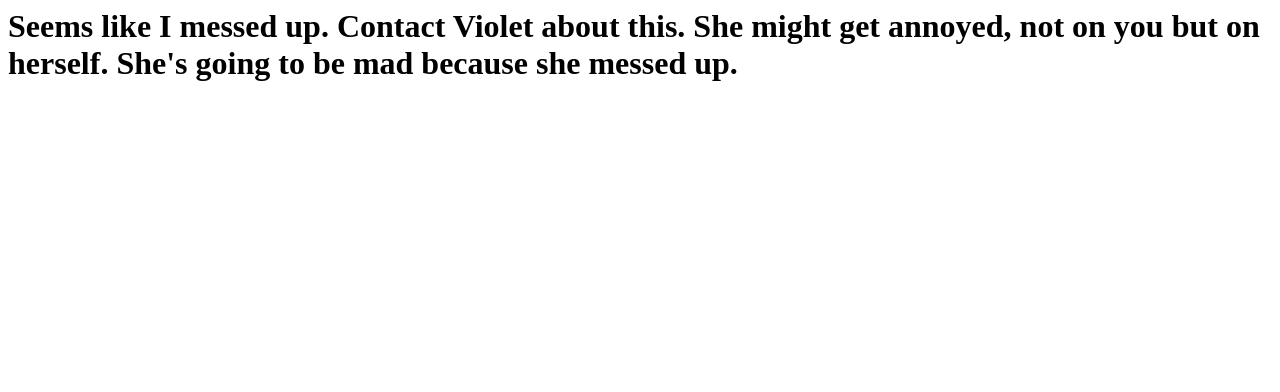
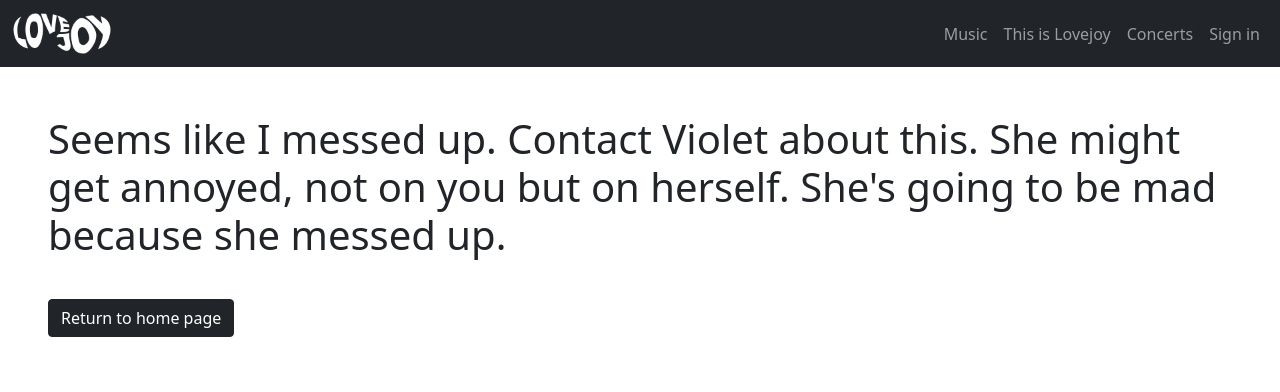
Before and after one commit to CUBE-The-Final-Shape/Lovejoy_Bandwebsite_Violet_Karlsson, a PHP site: page /error.php in a window 1280 px wide. Shown: the top 392 px of the page. Run offline with PHP 8.4, Linux system fonts and the light colour scheme.

Commit message:
Updated error.php

```diff
--- a/error.php
+++ b/error.php
@@ -1,7 +1,59 @@
-<html>
-<head>
+<?php
+
+session_start();
+if(isset($_SESSION['username'])){
+  $username = $_SESSION['username'];
+  $auth = $_SESSION['auth'];
+}
+session_write_close();
+
+echo" <html>
+  <head>
+  <title>Lovejoy - Unoffical</title>
+  <meta charset='utf-8'>
+  <link href='css/index.css' rel='stylesheet'>
+  <link href='https://fonts.googleapis.com/css?family=Montserrat' rel='stylesheet'>
+  <link rel='apple-touch-icon' href='https://getbootstrap.com/docs/5.2/assets/img/favicons/apple-touch-icon.png' sizes='180x180'>
+  <link rel='mask-icon' href='https://getbootstrap.com/docs/5.2/assets/img/favicons/safari-pinned-tab.svg' color='#712cf9'>
+  <link rel='icon' type='image/x-icon' href='media/favicon.ico'>
+  <meta name='viewport' content='width=device-width, initial-scale=1'>
+  <link href='https://cdn.jsdelivr.net/npm/bootstrap@5.0.2/dist/css/bootstrap.min.css' rel='stylesheet' integrity='sha384-EVSTQN3/azprG1Anm3QDgpJLIm9Nao0Yz1ztcQTwFspd3yD65VohhpuuCOmLASjC' crossorigin='anonymous'>
+  <script src='https://cdn.jsdelivr.net/npm/bootstrap@5.0.2/dist/js/bootstrap.bundle.min.js' integrity='sha384-MrcW6ZMFYlzcLA8Nl+NtUVF0sA7MsXsP1UyJoMp4YLEuNSfAP+JcXn/tWtIaxVXM' crossorigin='anonymous'></script>
+  <link href='https://cdn.jsdelivr.net/npm/boxicons@2.0.5/css/boxicons.min.css' rel='stylesheet'/>
 </head>
-<body>
-  <h1>Seems like I messed up. Contact Violet about this. She might get annoyed, not on you but on herself. She's going to be mad because she messed up.</h1>
-</body>
-</html>
+  <body>
+    <nav class='navbar navbar-expand-sm bg-dark navbar-dark sticky-top'>
+      <div class='container-fluid'>
+        <a class='navbar-brand' href='index.php#'><img src='media/LogoLight.png' alt='Lovejoy Logo' class='img-fluid' width='100' height='auto'></a>
+          <button class='navbar-toggler' type='button' data-bs-toggle='collapse' data-bs-target='#navbarTogglerDemo03' aria-controls='navbarTogglerDemo03' aria-expanded='false' aria-label='Toggle navigation'>
+            <span class='navbar-toggler-icon'></span>
+          </button>
+        <div class='collapse navbar-collapse' id='navbarTogglerDemo03'>
+        <ul class='navbar-nav ms-auto mb-2 mb-lg-0'>
+          <li class='nav-item'>
+            <a class='nav-link navbarFont' href='index.php#albums'>Music</a>
+          </li>
+         <li class='nav-item'>
+            <a class='nav-link navbarFont' href='index.php#about'>This is Lovejoy</a>
+          </li>
+          <li class='nav-item'>
+            <a class='nav-link navbarFont' href='index.php#concerts'>Concerts</a>
+          </li>
+          <li class='nav-item'>";
+            if(isset($auth)){
+              echo"<a class='nav-link navbarFont' href='logout.php'>Sign out</a>";
+            }else{
+              echo"<a class='nav-link navbarFont' href='login.php'>Sign in</a>";
+            }
+    echo"</li>
+        </ul>
+      </div>
+    </div>
+    </nav>
+    <div class='p-5 container-fluid'>
+    <h1>Seems like I messed up. Contact Violet about this. She might get annoyed, not on you but on herself. She's going to be mad because she messed up.</h1><br>
+    <a href='index.php' type='button' class='btn btn-dark my-2'>Return to home page</a>
+    </div>
+  </body>
+</html>";
+?>
```
Also changed, not shown: 1 other file.
